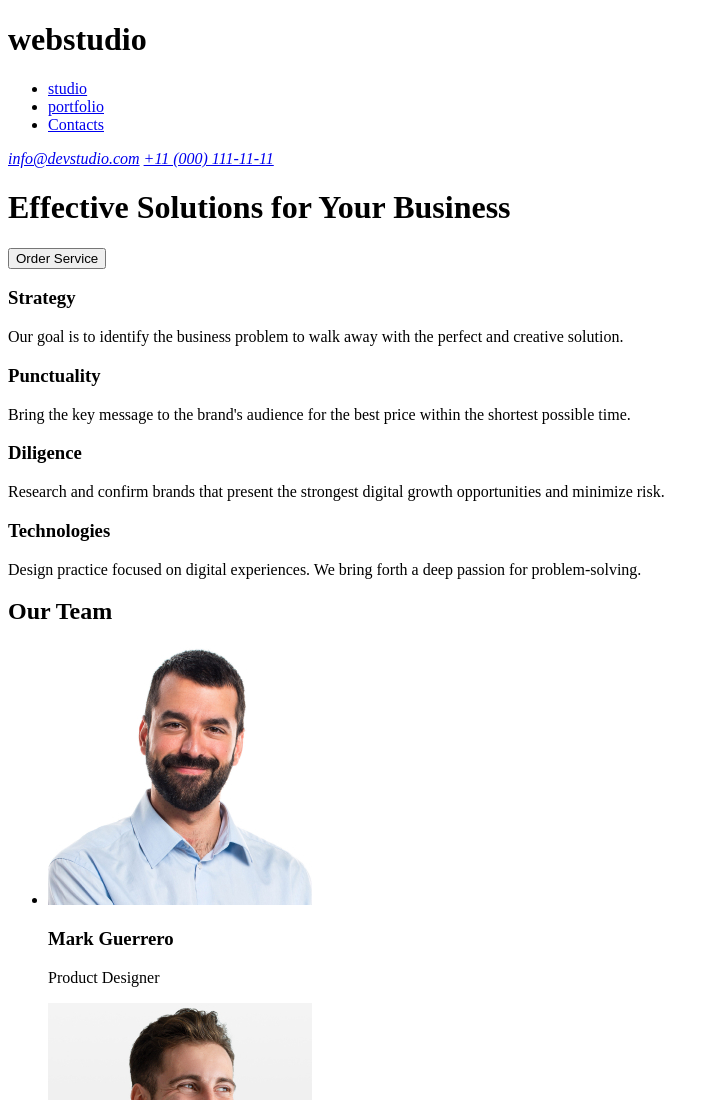
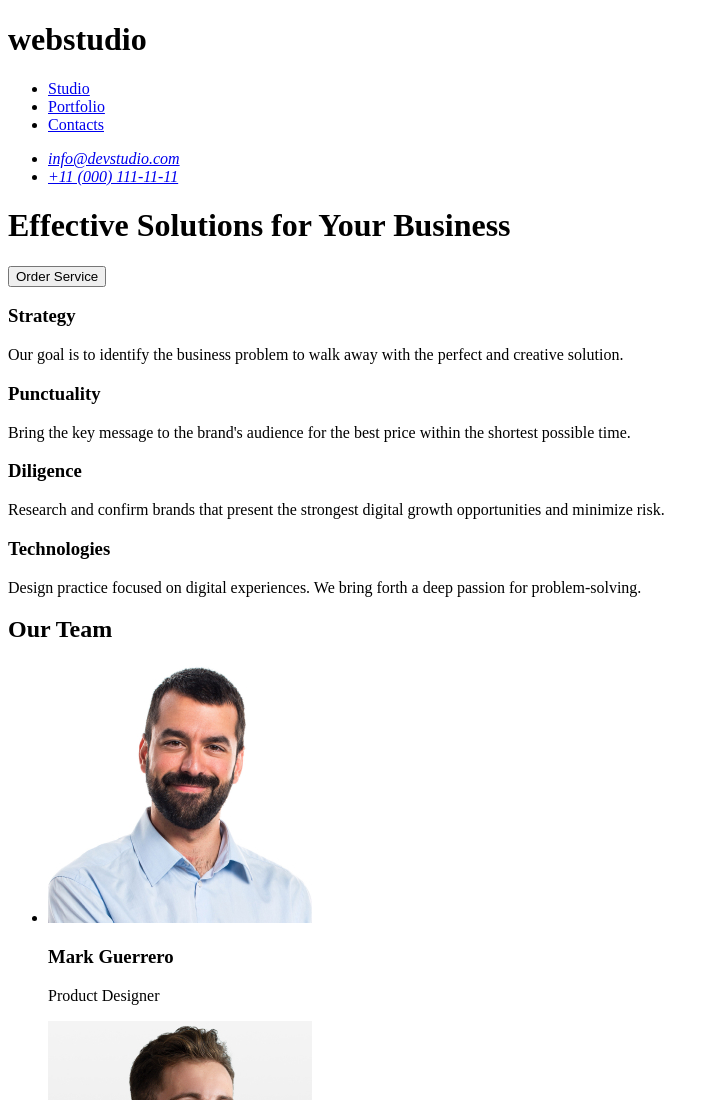
Before and after one commit to Viktor-Os/goit-homework-01, a plain HTML site: page index.html in a window 1280 px wide. Shown: the top 1100 px of the page, without its empty margins (0-719 px from the left). Drawn offline with Linux system fonts and the light colour scheme.

Commit message:
homework-01

```diff
--- a/index.html
+++ b/index.html
@@ -12,11 +12,11 @@
       <nav>
         <ul>
           <li>
-            <a href="studio">studio</a>
+            <a href="studio">Studio</a>
           </li>
 
           <li>
-            <a href="portfolio">portfolio</a>
+            <a href="portfolio">Portfolio</a>
           </li>
 
           <li>
@@ -25,9 +25,13 @@
         </ul>
       </nav>
       <address>
-        <a href="mailto:info@devstudio.com">info@devstudio.com</a>
+        <ul>
+          <li><a href="mailto:info@devstudio.com">info@devstudio.com</a></li>
+          <li><a href="tel:+110001111111">+11 (000) 111-11-11</a></li>
+        </ul>
 
-        <a href="tel:+110001111111">+11 (000) 111-11-11</a>
+
+
       </address>
       <h1>Effective Solutions for Your Business</h1>
       <button type="button">Order Service</button>
```
